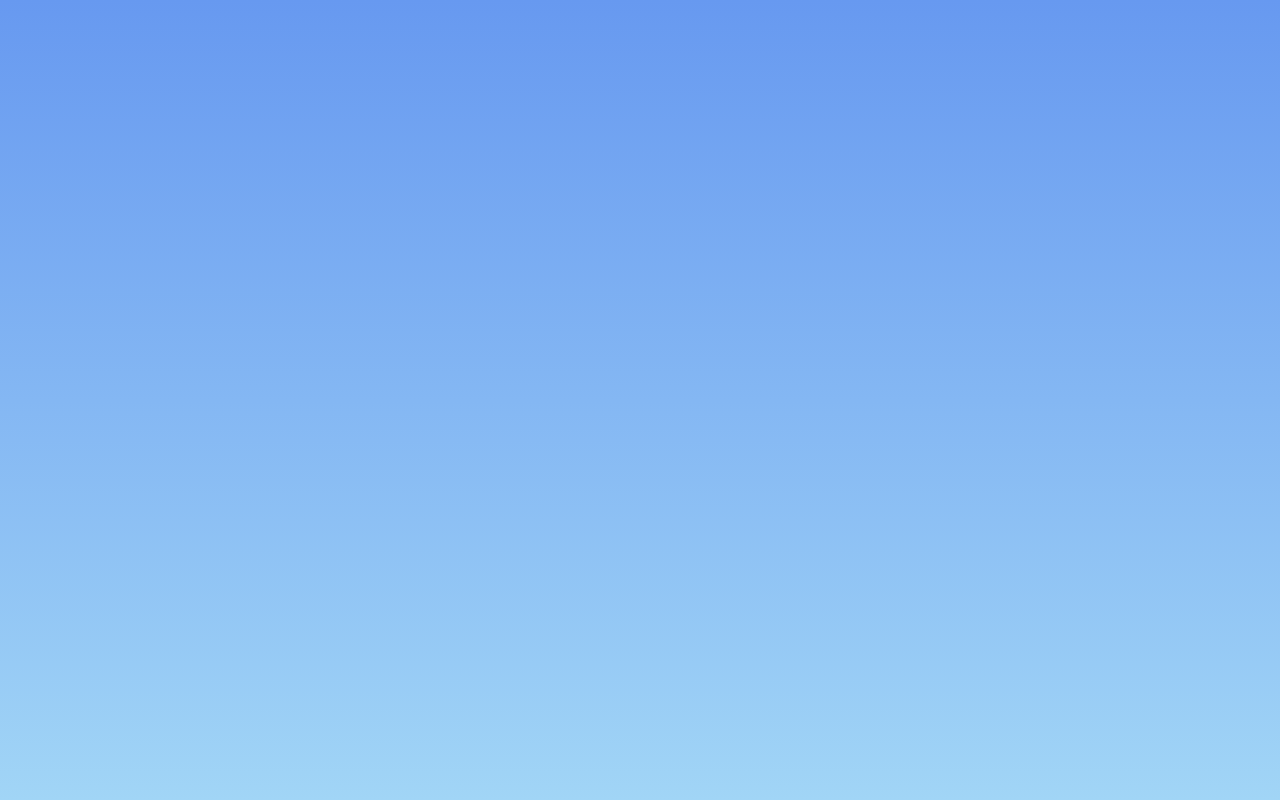
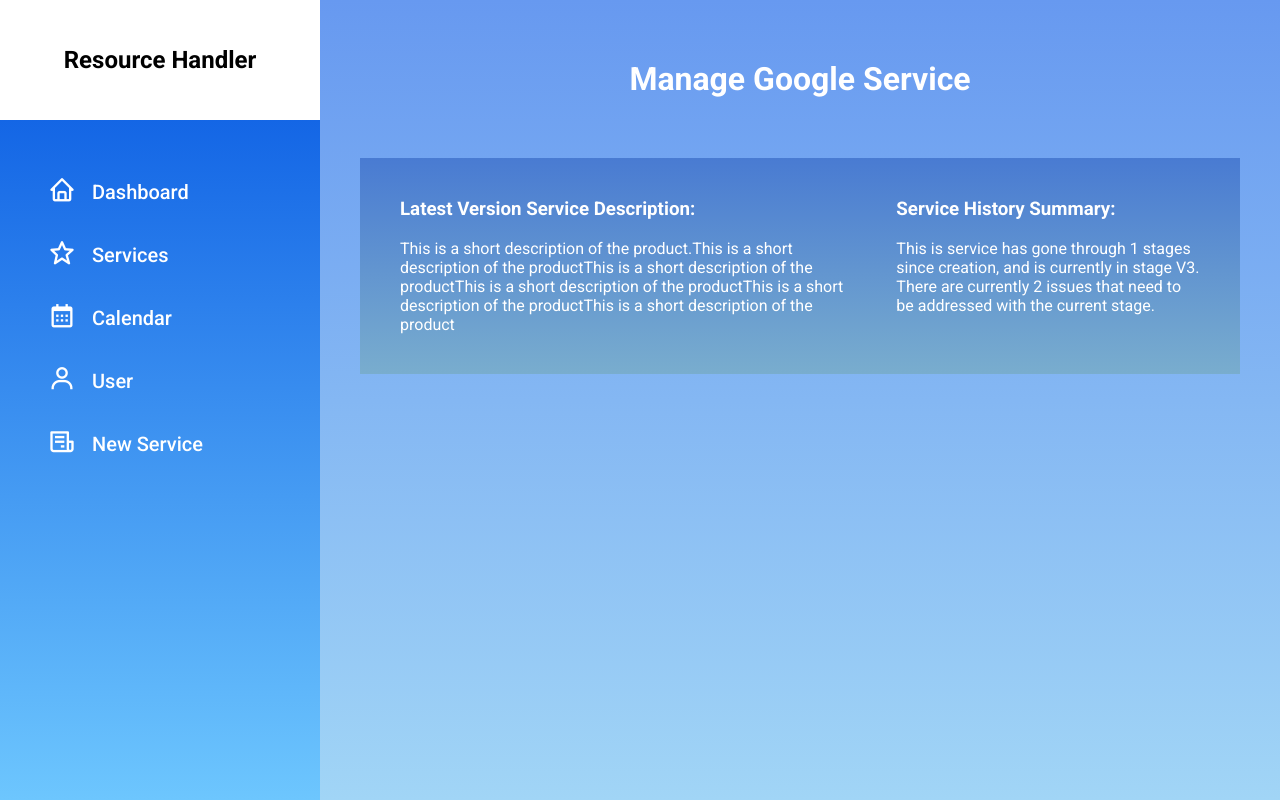
Before and after one commit to SourishW/API-Locker, a React (Create React App) app: page /ManageService in a window 1280 px wide. Before the commit this address had no page. Built offline with nearby package versions, Linux system fonts and the light colour scheme; a web font is replaced by a local one.

Commit message:
Service Management Dashboard First Parts
Started working on the service management dashboard

```diff
--- a/src/App.js
+++ b/src/App.js
@@ -5,6 +5,7 @@
 import Blank from "./pages/Blank";
 import AllServices from "./pages/AllServices";
 import NewService from "./pages/NewService";
+import ManageService from "./pages/ManageService";
 import ChangeService from "./pages/ChangeService";
 
 function App() {
@@ -52,7 +53,7 @@
               />
             }
           />
-          <Route path="/calendar" element={<Blank />} />
+          <Route path="/ManageService" element={<ManageService />} />
           <Route path="/user" element={<Blank />} />
           <Route
             path="/service"
--- a/src/components/sidebar/Sidebar.jsx
+++ b/src/components/sidebar/Sidebar.jsx
@@ -69,7 +69,7 @@
           className="sidebar__menu__indicator"
           style={{
             transform: `translateX(-50%) translateY(${
-              activeIndex * stepHeight + 0
+              (activeIndex == -1 ? -2 : activeIndex) * stepHeight + 0
             }px)`,
           }}
         ></div>
--- /dev/null
+++ b/src/pages/ManageService.jsx
@@ -0,0 +1,46 @@
+import React from "react";
+import "./manageservice.scss";
+
+export default function ManageService(props) {
+  return (
+    <div className="manageservice">
+      <div className="manageservice__primaryinfo">
+        <div className="manageservice__primaryinfo__title">
+          <h1>
+            <span>Manage {"Google Service"}</span>
+          </h1>
+        </div>
+        <div className="manageservice__primaryinfo__description">
+          <div
+            className="manageservice__primaryinfo__description__item"
+            style={{ flexGrow: 2 }}
+          >
+            <h3>Latest Version Service Description:</h3>
+            <p>
+              <br />
+              {"\n" +
+                "This is a short description of the product.This  is a short description of the productThis is a short description of          the productThis is a short description of the productThis is a short description of the productThis is a short description of the product"}
+            </p>
+          </div>
+          <div
+            className="manageservice__primaryinfo__description__item"
+            style={{ flexGrow: 1 }}
+          >
+            <h3>Service History Summary:</h3>
+            <p>
+              <br />
+              {"\n" +
+                "This is service has gone through " +
+                "1" +
+                " stages since creation, and is currently in stage " +
+                "V3" +
+                ". There are currently " +
+                "2" +
+                " issues that need to be addressed with the current stage."}
+            </p>
+          </div>
+        </div>
+      </div>
+    </div>
+  );
+}
--- a/src/pages/NewServiceComponents/formformatting.scss
+++ b/src/pages/NewServiceComponents/formformatting.scss
@@ -23,11 +23,12 @@
       font-size: 1.5rem;
 
       &__input {
-        width: 30px;
+        width: 20px;
+        margin-right: 10px;
+        margin-left: 10px;
         height: 20px;
         border-radius: 20px;
         margin-top: 40px;
-        margin-left: 50px;
       }
     }
     &__item {
@@ -73,3 +74,11 @@
     }
   }
 }
+
+.needEndpoints {
+  margin: 20px;
+  &__form__check__box {
+    margin: 0;
+    padding: 0px;
+  }
+}
--- /dev/null
+++ b/src/pages/manageservice.scss
@@ -0,0 +1,30 @@
+.manageservice {
+  margin: 40px;
+  &__primaryinfo {
+    &__title {
+      margin: 60px;
+      h1 span {
+        // background-color: rgb(0, 89, 255);
+
+        // color: rgb(117, 188, 255);
+        color: white;
+        padding: 30px;
+        border-radius: 20px;
+      }
+
+      h2 {
+      }
+      text-align: center;
+    }
+    &__description {
+      padding: 20px;
+      background-image: linear-gradient(rgb(73, 123, 210), rgb(121, 173, 206));
+      color: white;
+
+      display: flex;
+      &__item {
+        margin: 20px;
+      }
+    }
+  }
+}
```
